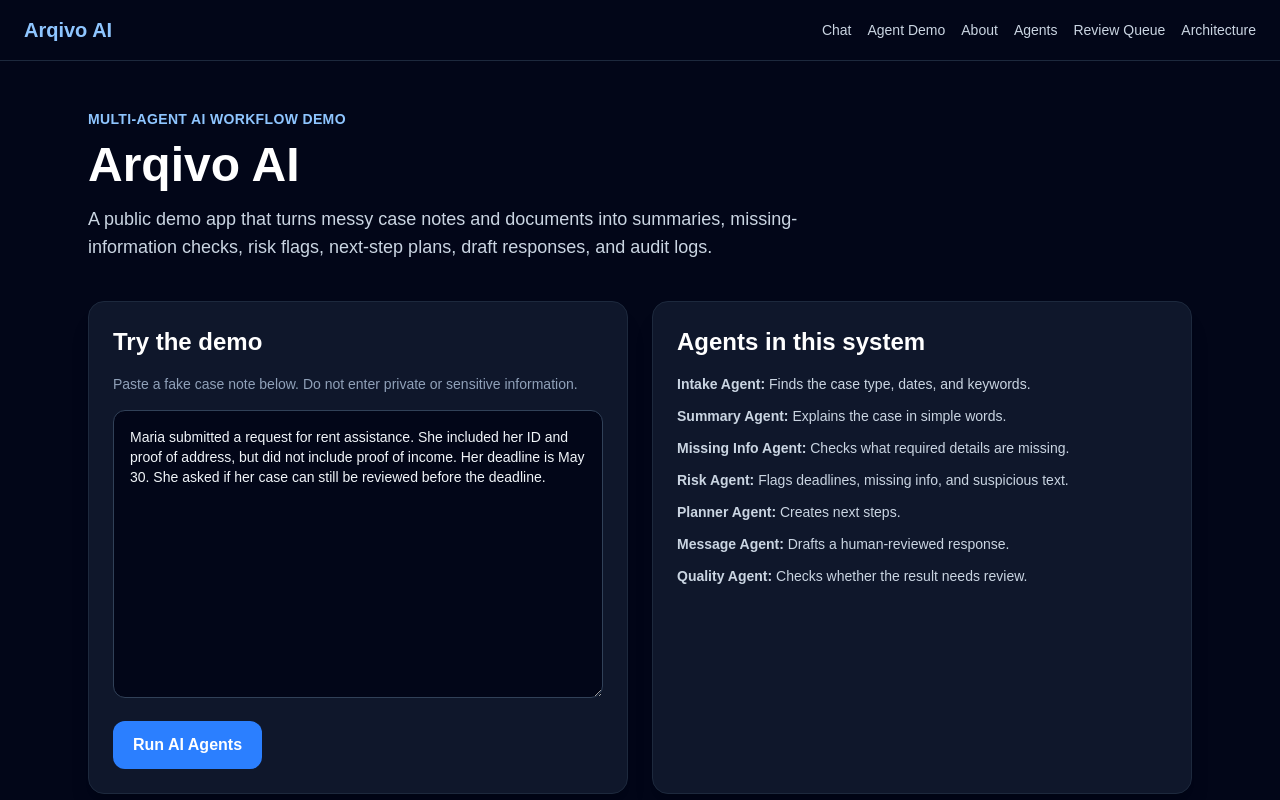
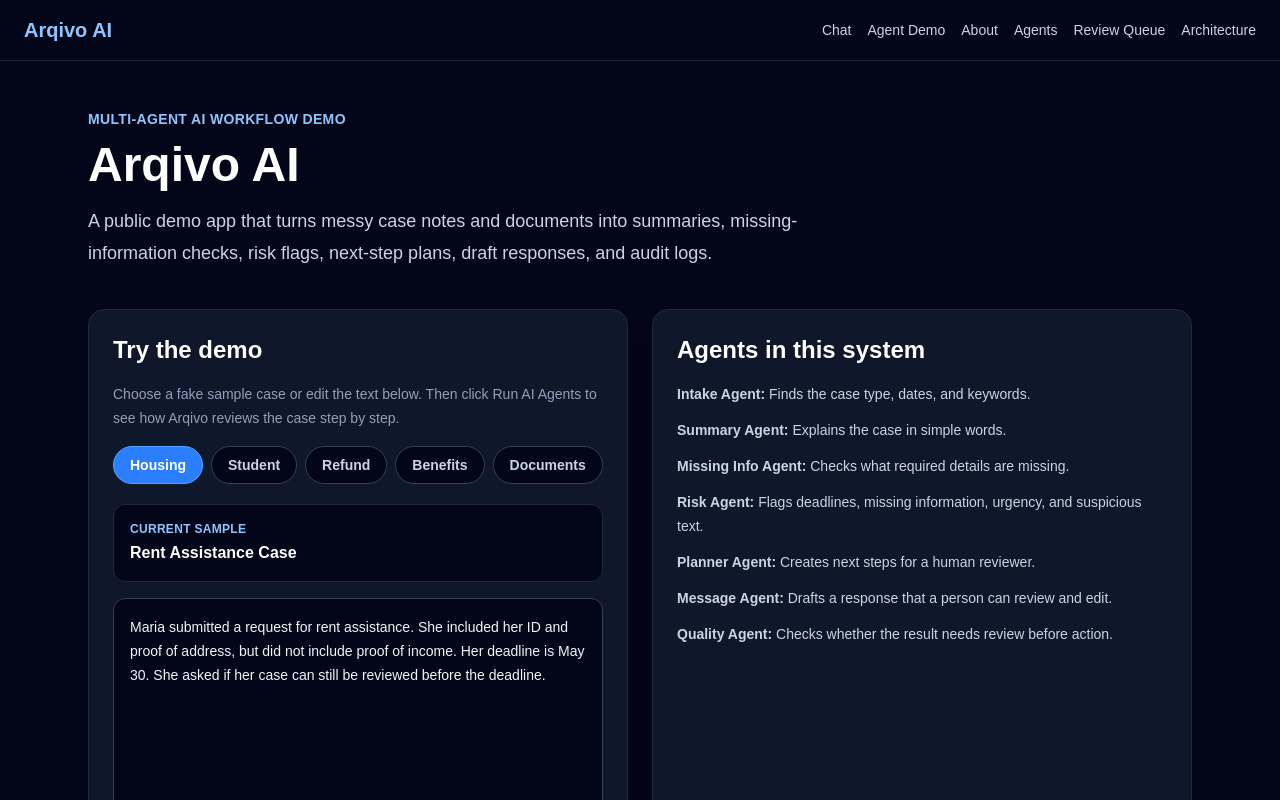
Before and after one commit to WilliamASC22/arqivo-ai, a Next.js app in the folder frontend/: page /demo in a window 1280 px wide. Shown: the top 800 px of the page. Built offline with nearby package versions, Linux system fonts and the light colour scheme.

Commit message:
Add more agent demo examples

```diff
--- a/frontend/app/demo/page.tsx
+++ b/frontend/app/demo/page.tsx
@@ -23,19 +23,75 @@
   audit_log: string[];
 };
 
-const sampleText = `Maria submitted a request for rent assistance. She included her ID and proof of address, but did not include proof of income. Her deadline is May 30. She asked if her case can still be reviewed before the deadline.`;
+type SampleCase = {
+  label: string;
+  title: string;
+  text: string;
+};
+
+const sampleCases: SampleCase[] = [
+  {
+    label: "Housing",
+    title: "Rent Assistance Case",
+    text: `Maria submitted a request for rent assistance. She included her ID and proof of address, but did not include proof of income. Her deadline is May 30. She asked if her case can still be reviewed before the deadline.`,
+  },
+  {
+    label: "Student",
+    title: "Student Advising Case",
+    text: `A student emailed the advising office saying they are worried about graduating on time. They completed most major requirements but are missing one upper-level elective. They need guidance before registration closes next week.`,
+  },
+  {
+    label: "Refund",
+    title: "Duplicate Charge Case",
+    text: `A customer says they were charged twice for the same order. They included the order number but did not include a bank statement or receipt. They want the issue resolved as soon as possible.`,
+  },
+  {
+    label: "Benefits",
+    title: "Benefits Renewal Case",
+    text: `A family submitted a benefits renewal request. They included identification and proof of residency, but the income section is incomplete. The renewal deadline is June 28, and they asked whether missing documents will delay the review.`,
+  },
+  {
+    label: "Documents",
+    title: "Missing Paperwork Case",
+    text: `An applicant submitted a support request after receiving a notice about missing paperwork. They included the notice and a short explanation, but did not include the requested verification document. They asked what the next step should be.`,
+  },
+];
 
 export default function Home() {
-  const [text, setText] = useState(sampleText);
+  const [selectedSample, setSelectedSample] = useState(0);
+  const [text, setText] = useState(sampleCases[0].text);
   const [result, setResult] = useState<AnalysisResult | null>(null);
   const [loading, setLoading] = useState(false);
+  const [errorMessage, setErrorMessage] = useState("");
+
+  function chooseSample(index: number) {
+    setSelectedSample(index);
+    setText(sampleCases[index].text);
+    setResult(null);
+    setErrorMessage("");
+  }
 
   async function runAgents() {
+    if (!text.trim()) {
+      setErrorMessage("Please enter a fake case note before running the agents.");
+      return;
+    }
+
     setLoading(true);
     setResult(null);
+    setErrorMessage("");
 
     const apiUrl = process.env.NEXT_PUBLIC_API_URL;
 
+    if (!apiUrl) {
+      setLoading(false);
+      setErrorMessage(
+        "NEXT_PUBLIC_API_URL is missing. Add your backend URL in Vercel or your local .env file.",
+      );
+      return;
+    }
+
+    try {
       const response = await fetch(`${apiUrl}/analyze`, {
         method: "POST",
         headers: {
@@ -44,9 +100,19 @@
         body: JSON.stringify({ text }),
       });
 
+      if (!response.ok) {
+        throw new Error("The backend did not return a successful response.");
+      }
+
       const data = await response.json();
       setResult(data);
+    } catch {
+      setErrorMessage(
+        "The agent backend could not be reached. Make sure the FastAPI backend is running and NEXT_PUBLIC_API_URL is correct.",
+      );
+    } finally {
       setLoading(false);
+    }
   }
 
   return (
@@ -56,8 +122,10 @@
           <p className="mb-3 text-sm font-semibold uppercase tracking-wide text-blue-300">
             Multi-Agent AI Workflow Demo
           </p>
+
           <h1 className="mb-4 text-5xl font-bold">Arqivo AI</h1>
-          <p className="max-w-3xl text-lg text-slate-300">
+
+          <p className="max-w-3xl text-lg leading-8 text-slate-300">
             A public demo app that turns messy case notes and documents into
             summaries, missing-information checks, risk flags, next-step plans,
             draft responses, and audit logs.
@@ -67,35 +135,107 @@
         <div className="grid gap-6 lg:grid-cols-2">
           <div className="rounded-2xl border border-slate-800 bg-slate-900 p-6 shadow-xl">
             <h2 className="mb-4 text-2xl font-semibold">Try the demo</h2>
-            <p className="mb-4 text-sm text-slate-400">
-              Paste a fake case note below. Do not enter private or sensitive information.
+
+            <p className="mb-4 text-sm leading-6 text-slate-400">
+              Choose a fake sample case or edit the text below. Then click Run
+              AI Agents to see how Arqivo reviews the case step by step.
             </p>
 
+            <div className="mb-5 flex flex-wrap gap-2">
+              {sampleCases.map((sample, index) => (
+                <button
+                  key={sample.label}
+                  type="button"
+                  onClick={() => chooseSample(index)}
+                  className={`rounded-full border px-4 py-2 text-sm font-semibold transition ${
+                    selectedSample === index
+                      ? "border-blue-400 bg-blue-500 text-white"
+                      : "border-slate-700 bg-slate-950 text-slate-300 hover:border-blue-400 hover:bg-slate-800"
+                  }`}
+                >
+                  {sample.label}
+                </button>
+              ))}
+            </div>
+
+            <div className="mb-4 rounded-xl border border-slate-800 bg-slate-950 p-4">
+              <p className="text-xs font-semibold uppercase tracking-wide text-blue-300">
+                Current Sample
+              </p>
+
+              <p className="mt-1 text-base font-semibold text-white">
+                {sampleCases[selectedSample].title}
+              </p>
+            </div>
+
             <textarea
-              className="h-72 w-full rounded-xl border border-slate-700 bg-slate-950 p-4 text-sm text-slate-100 outline-none focus:border-blue-400"
+              className="h-72 w-full resize-none rounded-xl border border-slate-700 bg-slate-950 p-4 text-sm leading-6 text-slate-100 outline-none focus:border-blue-400"
               value={text}
-              onChange={(e) => setText(e.target.value)}
+              onChange={(event) => setText(event.target.value)}
+              placeholder="Paste a fake case note here..."
             />
 
+            <p className="mt-3 text-sm leading-6 text-slate-500">
+              Safety reminder: do not enter private or sensitive information.
+              Use fake demo text or placeholders.
+            </p>
+
+            {errorMessage && (
+              <div className="mt-4 rounded-xl border border-red-400/30 bg-red-500/10 p-4 text-sm leading-6 text-red-100">
+                {errorMessage}
+              </div>
+            )}
+
             <button
+              type="button"
               onClick={runAgents}
-              disabled={loading}
-              className="mt-4 rounded-xl bg-blue-500 px-5 py-3 font-semibold text-white hover:bg-blue-400 disabled:opacity-50"
+              disabled={loading || !text.trim()}
+              className="mt-4 rounded-xl bg-blue-500 px-5 py-3 font-semibold text-white hover:bg-blue-400 disabled:cursor-not-allowed disabled:opacity-50"
             >
               {loading ? "Running agents..." : "Run AI Agents"}
             </button>
           </div>
 
           <div className="rounded-2xl border border-slate-800 bg-slate-900 p-6 shadow-xl">
-            <h2 className="mb-4 text-2xl font-semibold">Agents in this system</h2>
-            <div className="space-y-3 text-sm text-slate-300">
-              <p><strong>Intake Agent:</strong> Finds the case type, dates, and keywords.</p>
-              <p><strong>Summary Agent:</strong> Explains the case in simple words.</p>
-              <p><strong>Missing Info Agent:</strong> Checks what required details are missing.</p>
-              <p><strong>Risk Agent:</strong> Flags deadlines, missing info, and suspicious text.</p>
-              <p><strong>Planner Agent:</strong> Creates next steps.</p>
-              <p><strong>Message Agent:</strong> Drafts a human-reviewed response.</p>
-              <p><strong>Quality Agent:</strong> Checks whether the result needs review.</p>
+            <h2 className="mb-4 text-2xl font-semibold">
+              Agents in this system
+            </h2>
+
+            <div className="space-y-3 text-sm leading-6 text-slate-300">
+              <p>
+                <strong>Intake Agent:</strong> Finds the case type, dates, and
+                keywords.
+              </p>
+
+              <p>
+                <strong>Summary Agent:</strong> Explains the case in simple
+                words.
+              </p>
+
+              <p>
+                <strong>Missing Info Agent:</strong> Checks what required
+                details are missing.
+              </p>
+
+              <p>
+                <strong>Risk Agent:</strong> Flags deadlines, missing
+                information, urgency, and suspicious text.
+              </p>
+
+              <p>
+                <strong>Planner Agent:</strong> Creates next steps for a human
+                reviewer.
+              </p>
+
+              <p>
+                <strong>Message Agent:</strong> Drafts a response that a person
+                can review and edit.
+              </p>
+
+              <p>
+                <strong>Quality Agent:</strong> Checks whether the result needs
+                review before action.
+              </p>
             </div>
           </div>
         </div>
@@ -107,7 +247,10 @@
             </ResultCard>
 
             <ResultCard title="Case Details">
-              <p><strong>Case Type:</strong> {result.report.case_type}</p>
+              <p>
+                <strong>Case Type:</strong> {result.report.case_type}
+              </p>
+
               <p>
                 <strong>Important Dates:</strong>{" "}
                 {result.report.important_dates.length
@@ -129,37 +272,57 @@
             </ResultCard>
 
             <ResultCard title="Risk Analysis">
-              <p><strong>Risk Level:</strong> {result.report.risk.risk_level}</p>
-              <p><strong>Risk Score:</strong> {result.report.risk.risk_score}</p>
+              <p>
+                <strong>Risk Level:</strong> {result.report.risk.risk_level}
+              </p>
+
+              <p>
+                <strong>Risk Score:</strong> {result.report.risk.risk_score}
+              </p>
+
+              {result.report.risk.reasons.length ? (
                 <ul className="mt-2 list-inside list-disc">
                   {result.report.risk.reasons.map((reason) => (
                     <li key={reason}>{reason}</li>
                   ))}
                 </ul>
+              ) : (
+                <p className="mt-2">No risk reasons found.</p>
+              )}
             </ResultCard>
 
             <ResultCard title="Recommended Next Steps">
+              {result.report.recommended_steps.length ? (
                 <ol className="list-inside list-decimal">
                   {result.report.recommended_steps.map((step) => (
                     <li key={step}>{step}</li>
                   ))}
                 </ol>
+              ) : (
+                <p>No next steps were created.</p>
+              )}
             </ResultCard>
 
             <ResultCard title="Draft Message">
-              <pre className="whitespace-pre-wrap rounded-xl bg-slate-950 p-4 text-sm">
+              <pre className="whitespace-pre-wrap rounded-xl bg-slate-950 p-4 text-sm leading-6">
                 {result.report.draft_message}
               </pre>
             </ResultCard>
 
             <ResultCard title="Quality Check">
-              <p><strong>Status:</strong> {result.quality_check.quality_status}</p>
-              {result.quality_check.warnings.length > 0 && (
+              <p>
+                <strong>Status:</strong>{" "}
+                {result.quality_check.quality_status}
+              </p>
+
+              {result.quality_check.warnings.length > 0 ? (
                 <ul className="mt-2 list-inside list-disc">
                   {result.quality_check.warnings.map((warning) => (
                     <li key={warning}>{warning}</li>
                   ))}
                 </ul>
+              ) : (
+                <p className="mt-2">No quality warnings found.</p>
               )}
             </ResultCard>
 
@@ -187,7 +350,9 @@
   return (
     <div className="rounded-2xl border border-slate-800 bg-slate-900 p-6 shadow-xl">
       <h3 className="mb-3 text-xl font-semibold text-blue-300">{title}</h3>
-      <div className="space-y-2 text-sm text-slate-300">{children}</div>
+      <div className="space-y-2 text-sm leading-6 text-slate-300">
+        {children}
+      </div>
     </div>
   );
 }
```
Lines whose indentation alone changed are shown as unchanged.
